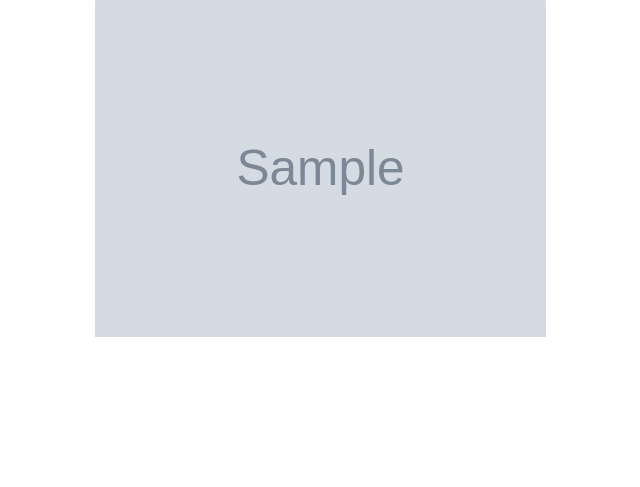
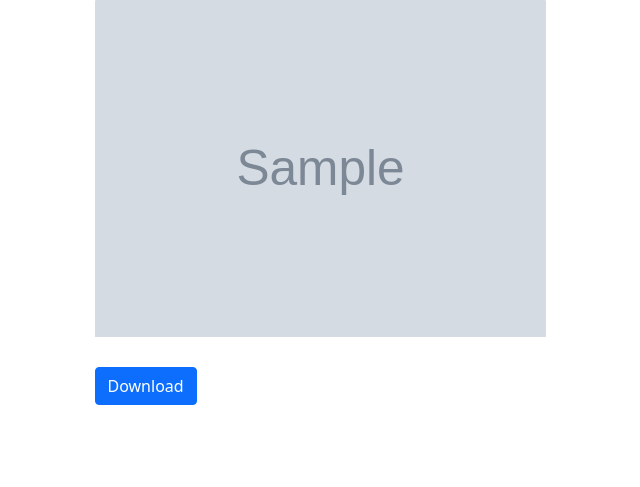
Before and after one commit to Ashish-2911/ImageUploaderWeb, a Django app: template myapp/templates/myapp/photoshow.html in a window 1280 px wide. Shown: the part 313-800 px from the top of the page, without its empty margins (320-960 px from the left). Run offline with Django 4.2, Linux system fonts and the light colour scheme; the template is opened without the code that fills it: most values are stand-ins (such as "Sample title", 1, 10 or a date in 2020); grey boxes marked "Sample" are stand-in pictures.

Commit message:
download button apply

```diff
--- a/myapp/templates/myapp/photoshow.html
+++ b/myapp/templates/myapp/photoshow.html
@@ -10,6 +10,7 @@
     <div class="row justify-content-center mt-5">
         <div class="col-5" >
             <img src="{{img.photo.url}}" alt="" class="card-img-top divauto" height="700px" style="margin-bottom:30px;">
+            <a href="{{img.photo.url}}" class="btn btn-primary" download>Download</a>
         </div>
     </div>
 </div>
```
